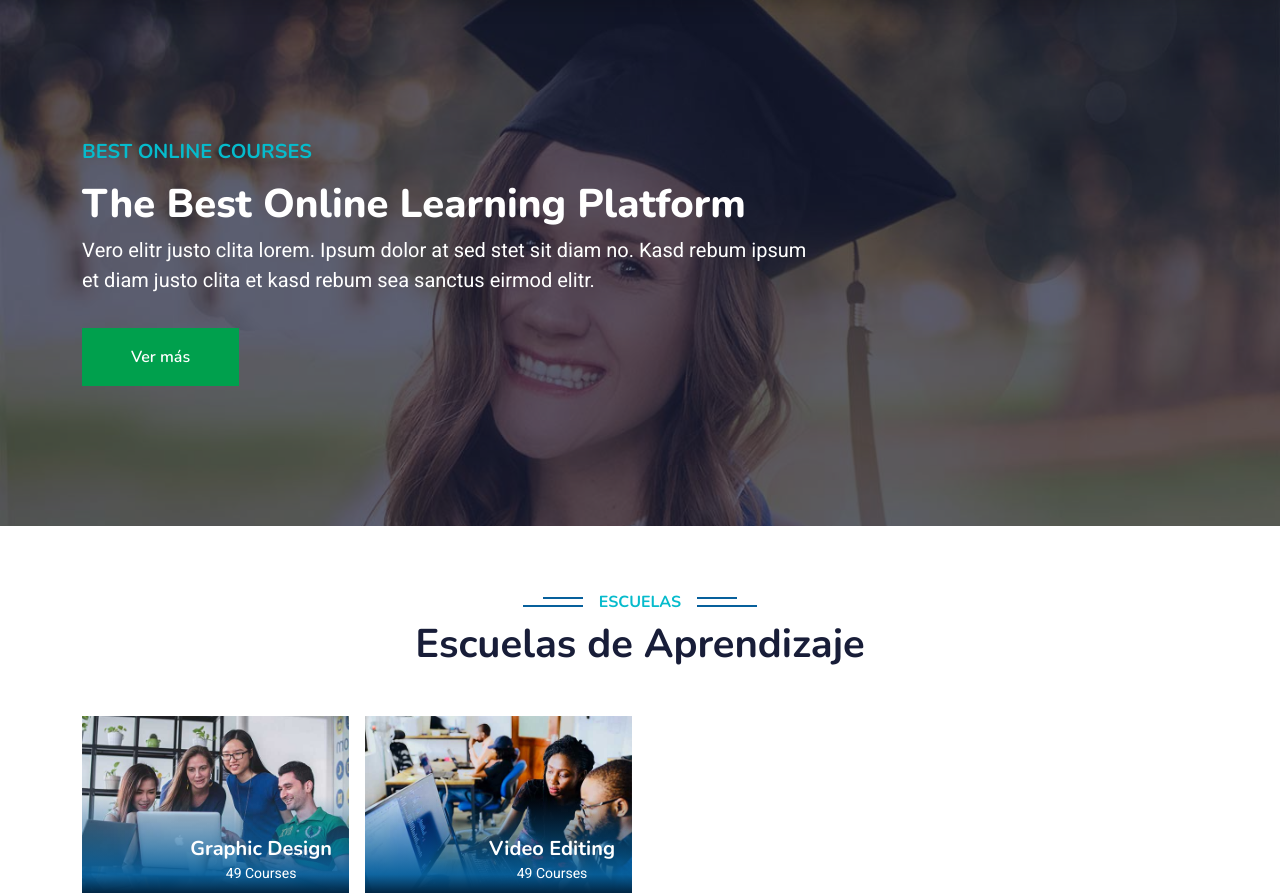
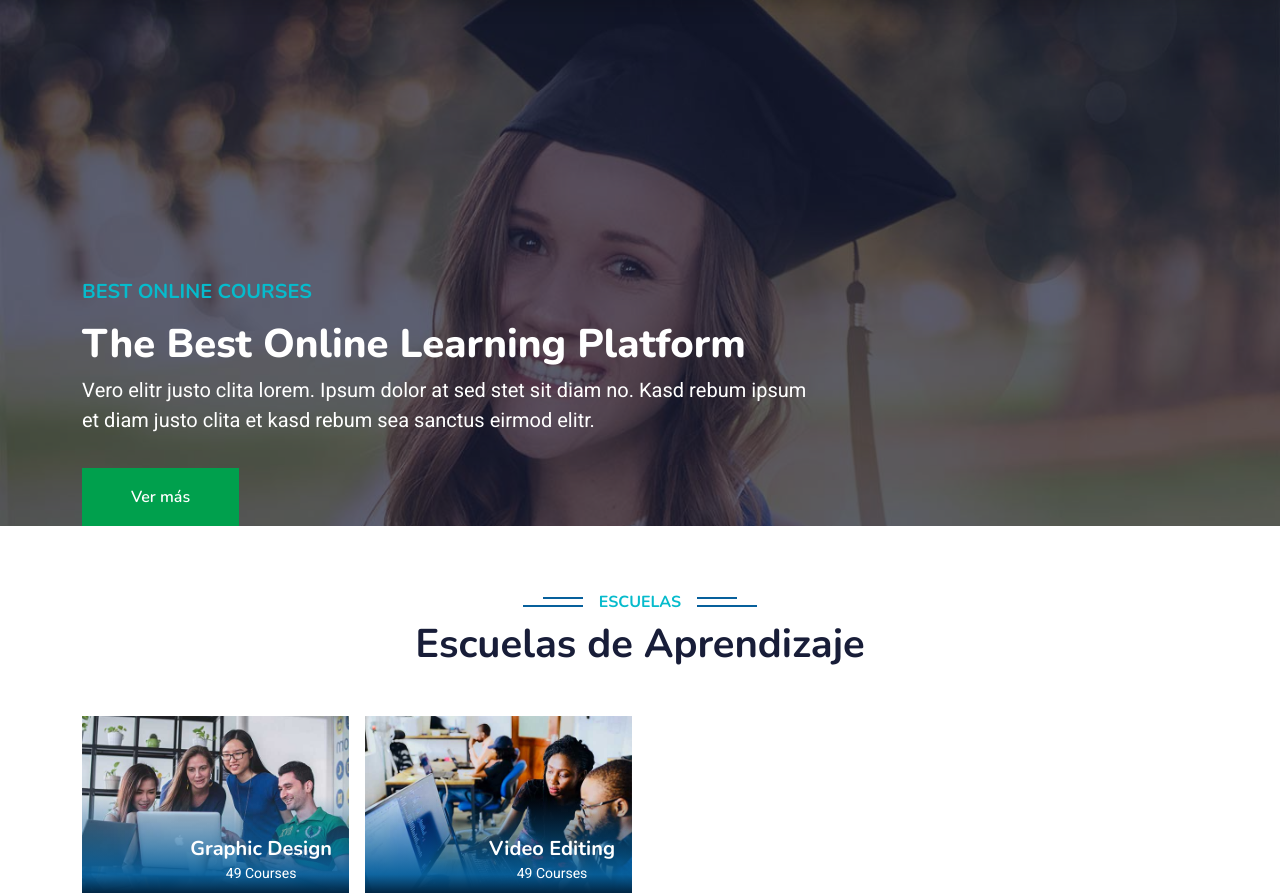
Before and after one commit to renan2013/cefi2026, a PHP site: page / in a window 1280 px wide; the page is wider, and only the part inside the window is pictured. Shown: the part 75-968 px from the top of that part. Run offline with PHP 8.4, Linux system fonts and the light colour scheme; some libraries are stand-ins or nearby versions.

Commit message:
fix: Mover texto del carrusel a la parte inferior

```diff
--- a/web_site/sections/carousel.php
+++ b/web_site/sections/carousel.php
@@ -3,7 +3,7 @@
         <div class="owl-carousel header-carousel position-relative">
             <div class="owl-carousel-item position-relative">
                 <img class="img-fluid" src="img/carousel-1.jpg" alt="">
-                <div class="position-absolute top-0 start-0 w-100 h-100 d-flex align-items-center" style="background: rgba(24, 29, 56, .7);">
+                <div class="position-absolute top-0 start-0 w-100 h-100 d-flex align-items-end" style="background: rgba(24, 29, 56, .7);">
                     <div class="container">
                         <div class="row justify-content-start">
                             <div class="col-sm-10 col-lg-8">
```
